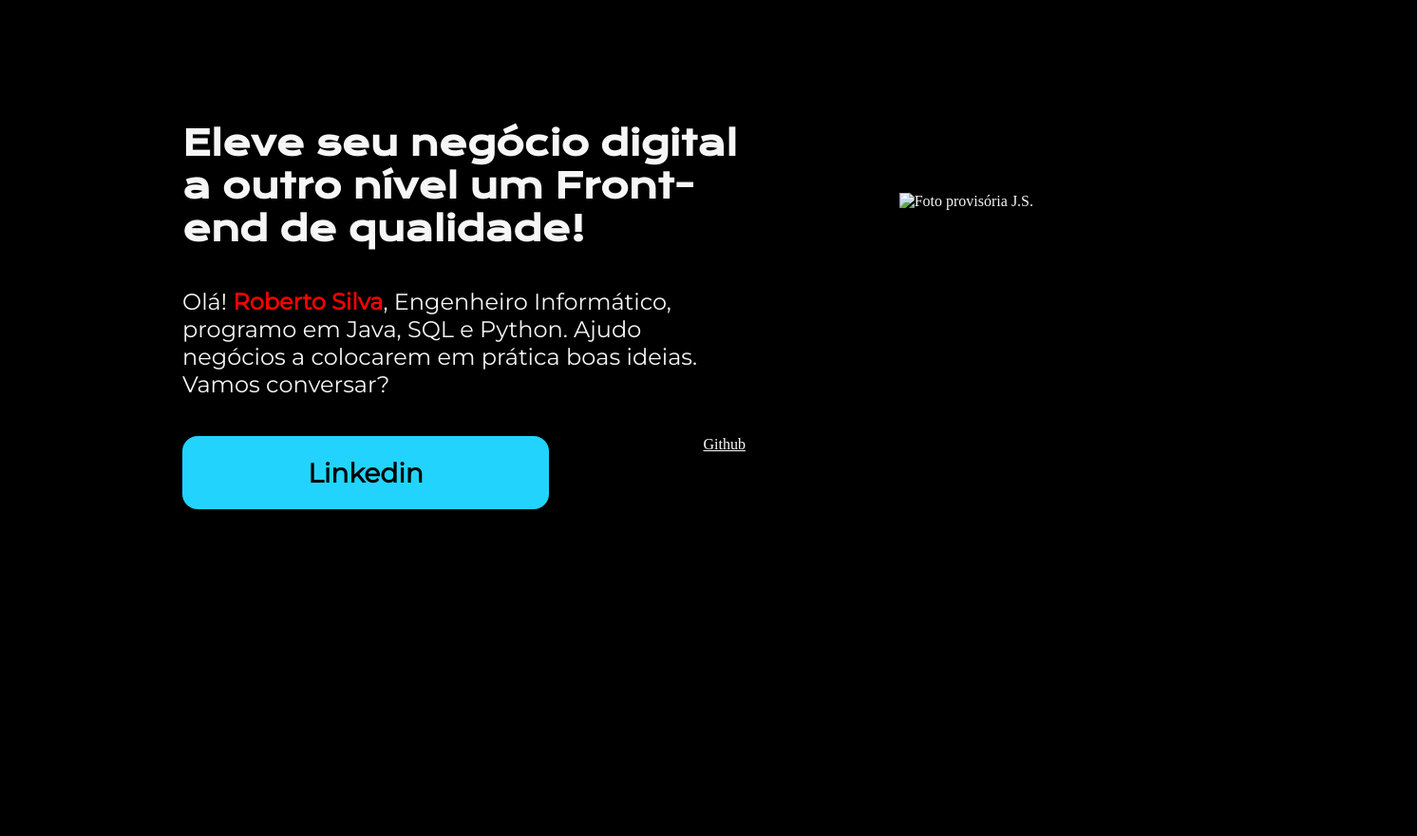
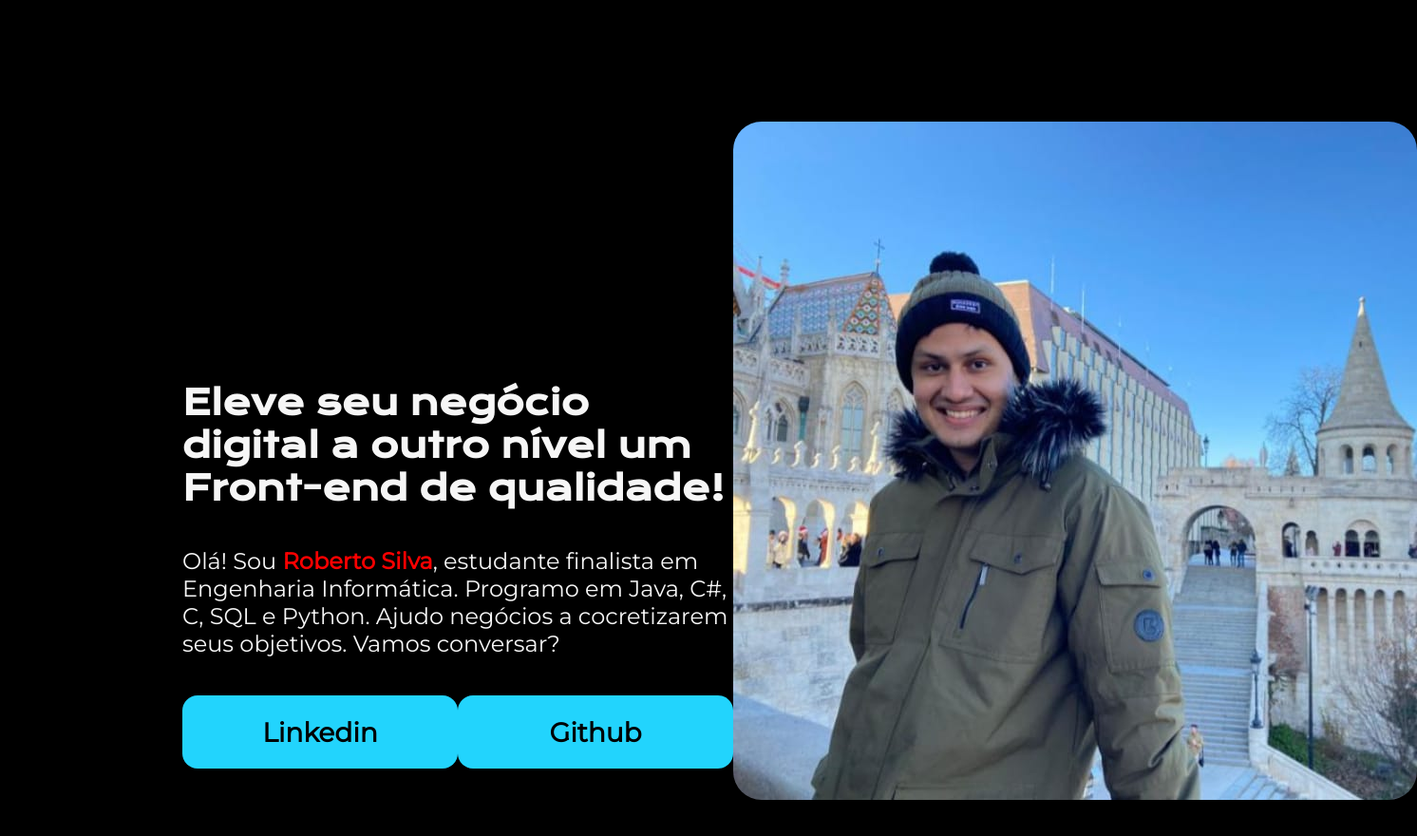
Before and after one commit to rbrt-jr/mini_portfolio, a plain HTML site: page index.html in a window 1280 px wide. Shown: the whole page at 95% size, 1492 px wide, since content can reach past the window. Drawn offline with nearby package versions, Linux system fonts and the light colour scheme.

Commit message:
new photo + _blank + button of git

```diff
--- a/index.html
+++ b/index.html
@@ -11,13 +11,13 @@
     <main class="exhibition">
       <section class="exhibition__content">
         <h1 class="exhibition__content__title">Eleve seu negócio digital a outro nível um Front-end de qualidade!</h1>
-        <p class="exhibition__content__paragraph">Olá! <strong class="red_title">Roberto Silva</strong>, Engenheiro Informático, programo em Java, SQL e Python. Ajudo negócios a colocarem em prática boas ideias. Vamos conversar?</p>
+        <p class="exhibition__content__paragraph">Olá! Sou <strong class="red_title">Roberto Silva</strong>, estudante finalista em Engenharia Informática. Programo em Java, C#, C, SQL e Python. Ajudo negócios a cocretizarem seus objetivos. Vamos conversar?</p>
         <div class="exhibition__links">
-          <a class="exhibition__links_button" href="https://www.linkedin.com/feed/">Linkedin</a>
-          <a  href="https://github.com/rbrt-jr">Github</a>
+          <a class="exhibition__links_button" href="https://www.linkedin.com/feed/" target="_blank">Linkedin</a>
+          <a class="exhibition__links_button" href="https://github.com/rbrt-jr" target="_blank">Github</a>
       </div>
       </section>
-      <img src="imagem_teste.png" alt="Foto provisória J.S.">
+      <img class="exhibition_img" src="IMG-20220715-WA0010.jpg" alt="Hungria 2022">
     </main>
     <footer></footer>
 </body>
--- a/style.css
+++ b/style.css
@@ -64,9 +64,14 @@ strong {
     text-align: center;
     border-radius: 16px;
     font-size: 28px;
-    padding: 21.5px 53px;
+    padding: 21.5px 5px;
     text-decoration: none;
     color: black;
     font-family: "Montserrat", sans-serif;
     font-weight: 600;
 }
+
+.exhibition_img {
+    display: flex;
+    border-radius: 30px;
+}
```
Also changed, not shown: IMG-20220715-WA0010.jpg (added).
